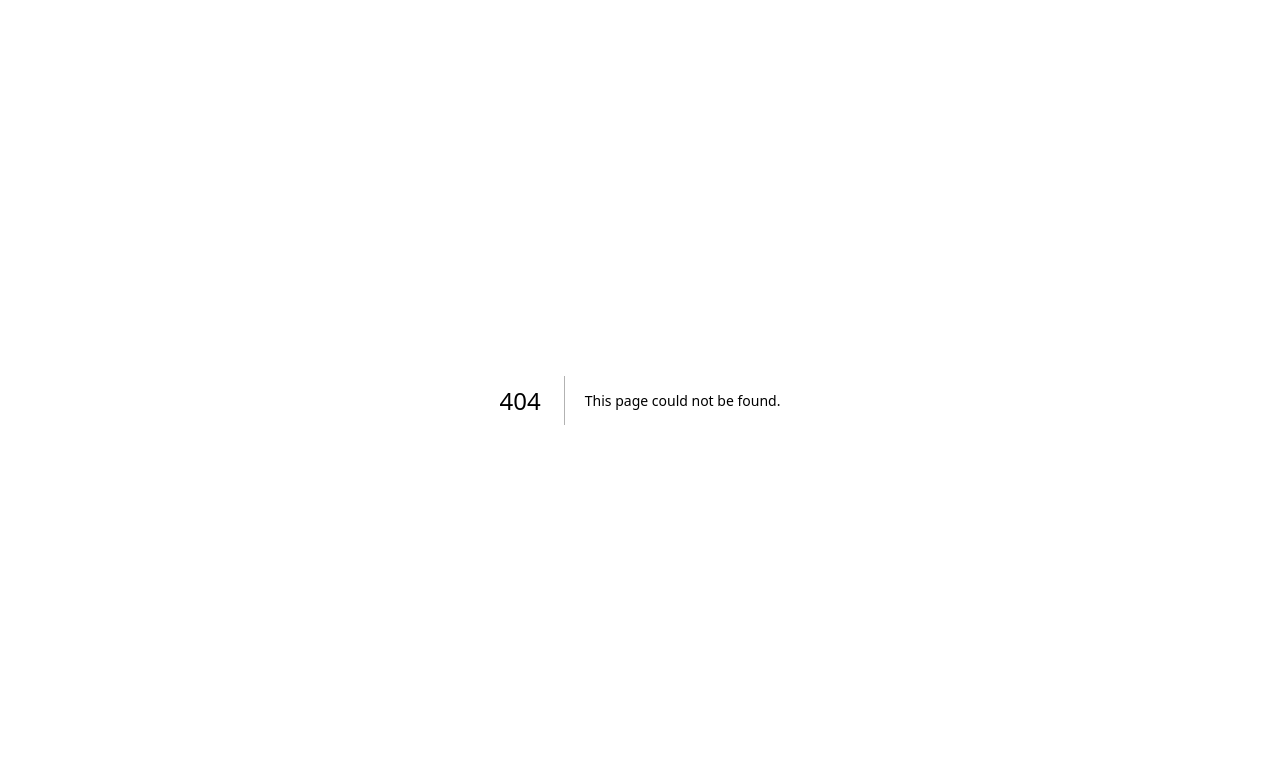
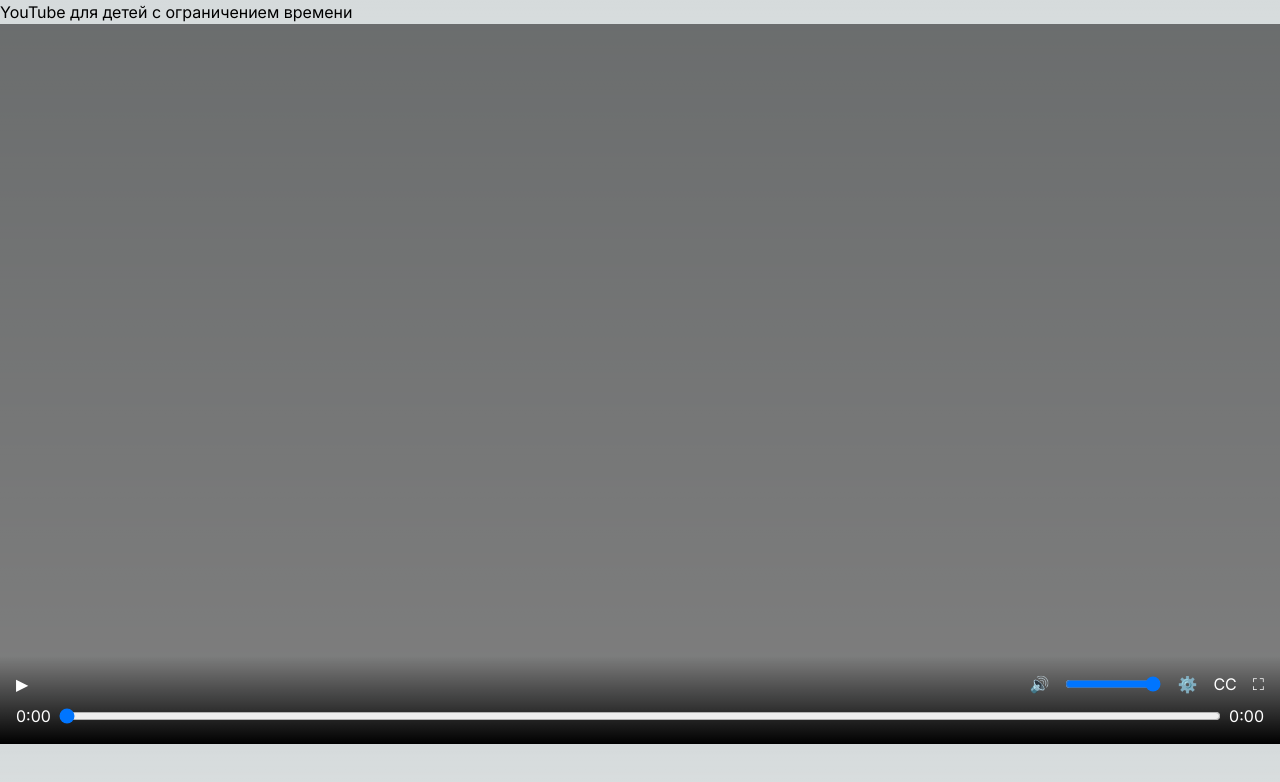
Before and after one commit to usulpro/youtube-kids-control, a Next.js app: page /player in a window 1280 px wide. Before the commit this address had no page. Shown: the top 782 px of the page. Built offline with nearby package versions, Linux system fonts and the light colour scheme.

Commit message:
Start new player

```diff
--- a/package.json
+++ b/package.json
@@ -9,6 +9,7 @@
     "lint": "next lint"
   },
   "dependencies": {
+    "@heroicons/react": "^2.1.5",
     "next": "14.2.7",
     "react": "^18",
     "react-dom": "^18",
--- a/src/app/page.tsx
+++ b/src/app/player/page.tsx
@@ -1,16 +1,16 @@
 'use client';
 
+import ControllableYoutubePlayer from '@/components/ControllableYoutubePlayer';
 import LinearProgressBar from '@/components/LinearProgressBar';
-import VideoPlayerWithTimeLimit from '@/components/VideoPlayerWithTimeLimit';
 import { VIDEO_CONFIG } from '@/config';
 
 export default function Home() {
   return (
     <main>
       <h1>YouTube для детей с ограничением времени</h1>
-      <VideoPlayerWithTimeLimit
-        videoId="dQw4w9WgXcQ"
-        timeLimit={VIDEO_CONFIG.DEFAULT_VIDEO_LENGTH}
+      <ControllableYoutubePlayer
+        videoId="wVH6vZiWrl8"
+        timeLimit={60 || VIDEO_CONFIG.DEFAULT_VIDEO_LENGTH}
         renderProgressBar={({ percentage, isFullscreen, shouldShow }) => (
           <LinearProgressBar
             percentage={percentage}
--- /dev/null
+++ b/src/components/ControllableYoutubePlayer.tsx
@@ -0,0 +1,301 @@
+import React, { useState, useEffect, useRef, useCallback } from 'react';
+
+interface YouTubePlayerProps {
+  videoId: string;
+  timeLimit: number; // in seconds
+}
+
+interface ControlPanelProps {
+  isPlaying: boolean;
+  isTimeLimitReached: boolean;
+  currentTime: number;
+  duration: number;
+  timeRemaining: number;
+  volume: number;
+  isMuted: boolean;
+  onTogglePlay: () => void;
+  onToggleMute: () => void;
+  onVolumeChange: (volume: number) => void;
+  onSeek: (time: number) => void;
+}
+
+const formatTime = (time: number) => {
+  const minutes = Math.floor(time / 60);
+  const seconds = Math.floor(time % 60);
+  return `${minutes}:${seconds < 10 ? '0' : ''}${seconds}`;
+};
+
+const ControlPanel: React.FC<ControlPanelProps> = ({
+  isPlaying,
+  isTimeLimitReached,
+  currentTime,
+  duration,
+  timeRemaining,
+  volume,
+  isMuted,
+  onTogglePlay,
+  onToggleMute,
+  onVolumeChange,
+  onSeek,
+}) => {
+  const [isHovered, setIsHovered] = useState(false);
+  const hideTimeoutRef = useRef<NodeJS.Timeout | null>(null);
+
+  const showControls = !isPlaying || isHovered;
+
+  useEffect(() => {
+    if (isPlaying && !isHovered) {
+      hideTimeoutRef.current = setTimeout(() => setIsHovered(false), 3000);
+    }
+    return () => {
+      if (hideTimeoutRef.current) {
+        clearTimeout(hideTimeoutRef.current);
+      }
+    };
+  }, [isPlaying, isHovered]);
+
+  const handleMouseEnter = () => {
+    setIsHovered(true);
+    if (hideTimeoutRef.current) {
+      clearTimeout(hideTimeoutRef.current);
+    }
+  };
+
+  const handleMouseLeave = () => {
+    if (isPlaying) {
+      hideTimeoutRef.current = setTimeout(() => setIsHovered(false), 3000);
+    }
+  };
+
+  return (
+    <div
+      className={`absolute bottom-0 left-0 right-0 bg-gradient-to-t from-black to-transparent p-4 transition-opacity duration-300 ${
+        showControls ? 'opacity-100' : 'opacity-0'
+      }`}
+      onMouseEnter={handleMouseEnter}
+      onMouseLeave={handleMouseLeave}
+    >
+      <div className="flex items-center justify-between mb-2">
+        <button
+          onClick={onTogglePlay}
+          disabled={isTimeLimitReached}
+          aria-label={isPlaying ? 'Pause video' : 'Play video'}
+          className="text-white focus:outline-none"
+        >
+          {isPlaying ? '||' : '▶'}
+        </button>
+        <div className="flex items-center space-x-4">
+          <button
+            onClick={onToggleMute}
+            aria-label={isMuted ? 'Unmute' : 'Mute'}
+            className="text-white focus:outline-none"
+          >
+            {isMuted ? '🔇' : '🔊'}
+          </button>
+          <input
+            type="range"
+            min="0"
+            max="100"
+            value={volume}
+            onChange={(e) => onVolumeChange(Number(e.target.value))}
+            className="w-24"
+          />
+          <button
+            aria-label="Settings"
+            className="text-white focus:outline-none"
+          >
+            ⚙️
+          </button>
+          <button
+            aria-label="Subtitles"
+            className="text-white focus:outline-none"
+          >
+            CC
+          </button>
+          <button
+            aria-label="Fullscreen"
+            className="text-white focus:outline-none"
+          >
+            ⛶
+          </button>
+        </div>
+      </div>
+      <div className="flex items-center space-x-2 text-white">
+        <span>{formatTime(currentTime)}</span>
+        <input
+          type="range"
+          min="0"
+          max={duration}
+          value={currentTime}
+          onChange={(e) => onSeek(Number(e.target.value))}
+          className="flex-grow"
+        />
+        <span>{formatTime(duration)}</span>
+      </div>
+    </div>
+  );
+};
+
+const ControllableYoutubePlayer: React.FC<YouTubePlayerProps> = ({
+  videoId,
+  timeLimit,
+}) => {
+  const [timeRemaining, setTimeRemaining] = useState(timeLimit);
+  const [isPlaying, setIsPlaying] = useState(false);
+  const [isTimeLimitReached, setIsTimeLimitReached] = useState(false);
+  const [currentTime, setCurrentTime] = useState(0);
+  const [duration, setDuration] = useState(0);
+  const [volume, setVolume] = useState(100);
+  const [isMuted, setIsMuted] = useState(false);
+
+  const playerRef = useRef<YT.Player | null>(null);
+  const containerRef = useRef<HTMLDivElement>(null);
+  const timerRef = useRef<NodeJS.Timeout | null>(null);
+
+  useEffect(() => {
+    const tag = document.createElement('script');
+    tag.src = 'https://www.youtube.com/iframe_api';
+    const firstScriptTag = document.getElementsByTagName('script')[0];
+    firstScriptTag.parentNode?.insertBefore(tag, firstScriptTag);
+
+    window.onYouTubeIframeAPIReady = initializeYouTubePlayer;
+
+    return () => {
+      if (timerRef.current) {
+        clearInterval(timerRef.current);
+      }
+    };
+  }, []);
+
+  const initializeYouTubePlayer = () => {
+    if (!containerRef.current) return;
+
+    playerRef.current = new window.YT.Player(containerRef.current, {
+      height: '360',
+      width: '640',
+      videoId: videoId,
+      playerVars: {
+        controls: 0,
+        disablekb: 1,
+      },
+      events: {
+        onReady: onPlayerReady,
+        onStateChange: onPlayerStateChange,
+      },
+    });
+  };
+
+  const onPlayerReady = (event: YT.PlayerEvent) => {
+    setDuration(event.target.getDuration());
+  };
+
+  const onPlayerStateChange = (event: YT.OnStateChangeEvent) => {
+    if (event.data === window.YT.PlayerState.PLAYING) {
+      if (!isTimeLimitReached) {
+        setIsPlaying(true);
+        startTimer();
+      } else {
+        event.target.pauseVideo();
+      }
+    } else {
+      setIsPlaying(false);
+      stopTimer();
+    }
+  };
+
+  const startTimer = useCallback(() => {
+    if (timerRef.current) return;
+    timerRef.current = setInterval(() => {
+      setTimeRemaining((prevTime) => {
+        if (prevTime <= 0) {
+          handleTimeOver();
+          return 0;
+        }
+        return prevTime - 1;
+      });
+      if (playerRef.current?.getCurrentTime) {
+        setCurrentTime(playerRef.current.getCurrentTime());
+      }
+    }, 1000);
+  }, []);
+
+  const stopTimer = useCallback(() => {
+    if (timerRef.current) {
+      clearInterval(timerRef.current);
+      timerRef.current = null;
+    }
+  }, []);
+
+  const handleTimeOver = useCallback(() => {
+    stopTimer();
+    setIsTimeLimitReached(true);
+    setIsPlaying(false);
+    if (playerRef.current?.pauseVideo) {
+      playerRef.current.pauseVideo();
+    }
+  }, [stopTimer]);
+
+  const togglePlay = useCallback(() => {
+    if (isTimeLimitReached) return;
+    if (isPlaying) {
+      playerRef.current?.pauseVideo();
+    } else {
+      playerRef.current?.playVideo();
+    }
+  }, [isPlaying, isTimeLimitReached]);
+
+  const toggleMute = useCallback(() => {
+    if (playerRef.current) {
+      if (isMuted) {
+        playerRef.current.unMute();
+        playerRef.current.setVolume(volume);
+        setIsMuted(false);
+      } else {
+        playerRef.current.mute();
+        setIsMuted(true);
+      }
+    }
+  }, [isMuted, volume]);
+
+  const handleVolumeChange = useCallback((newVolume: number) => {
+    if (playerRef.current) {
+      playerRef.current.setVolume(newVolume);
+      setVolume(newVolume);
+      const shouldBeMuted = newVolume === 0;
+      playerRef.current[shouldBeMuted ? 'mute' : 'unMute']();
+      setIsMuted(shouldBeMuted);
+    }
+  }, []);
+
+  const handleSeek = useCallback((time: number) => {
+    if (playerRef.current) {
+      playerRef.current.seekTo(time, true);
+    }
+  }, []);
+
+  return (
+    <div className="relative w-full h-0 pb-[56.25%]">
+      <div
+        ref={containerRef}
+        className="absolute top-0 left-0 w-full h-full"
+      ></div>
+      <div className="absolute top-0 left-0 w-full h-full bg-black bg-opacity-50 flex flex-col justify-end">
+        <ControlPanel
+          isPlaying={isPlaying}
+          isTimeLimitReached={isTimeLimitReached}
+          currentTime={currentTime}
+          duration={duration}
+          timeRemaining={timeRemaining}
+          volume={volume}
+          isMuted={isMuted}
+          onTogglePlay={togglePlay}
+          onToggleMute={toggleMute}
+          onVolumeChange={handleVolumeChange}
+          onSeek={handleSeek}
+        />
+      </div>
+    </div>
+  );
+};
+
+export default ControllableYoutubePlayer;
--- a/src/components/VideoPlayerWithTimeLimit.tsx
+++ b/src/components/VideoPlayerWithTimeLimit.tsx
@@ -1,6 +1,6 @@
 'use client';
 
-import React, { useState, useEffect, useRef } from 'react';
+import React, { useState, useEffect, useRef, useCallback } from 'react';
 
 interface VideoPlayerWithTimeLimitProps {
   videoId: string;
@@ -17,7 +17,6 @@ const VideoPlayerWithTimeLimit: React.FC<VideoPlayerWithTimeLimitProps> = ({
   timeLimit,
   renderProgressBar,
 }) => {
-  const [player, setPlayer] = useState<YT.Player | null>(null);
   const [timeRemaining, setTimeRemaining] = useState(timeLimit);
   const [isPlaying, setIsPlaying] = useState(false);
   const [isFullscreen, setIsFullscreen] = useState(false);
@@ -25,12 +24,13 @@ const VideoPlayerWithTimeLimit: React.FC<VideoPlayerWithTimeLimitProps> = ({
   const [volume, setVolume] = useState(100);
   const [currentTime, setCurrentTime] = useState(0);
   const [duration, setDuration] = useState(0);
-  const playerRef = useRef<HTMLDivElement>(null);
+  const [isTimeLimitReached, setIsTimeLimitReached] = useState(false);
+  const playerRef = useRef<YT.Player | null>(null);
+  const playerElementRef = useRef<HTMLDivElement>(null);
   const containerRef = useRef<HTMLDivElement>(null);
   const intervalRef = useRef<NodeJS.Timeout | null>(null);
 
   useEffect(() => {
-    // Load YouTube API
     const tag = document.createElement('script');
     tag.src = 'https://www.youtube.com/iframe_api';
     const firstScriptTag = document.getElementsByTagName('script')[0];
@@ -46,11 +46,11 @@ const VideoPlayerWithTimeLimit: React.FC<VideoPlayerWithTimeLimitProps> = ({
   }, []);
 
   const onYouTubeIframeAPIReady = () => {
-    if (!playerRef.current) return;
+    if (!playerElementRef.current) return;
 
-    const newPlayer = new window.YT.Player(playerRef.current, {
-      height: '390',
-      width: '640',
+    const newPlayer = new window.YT.Player(playerElementRef.current, {
+      height: '720',
+      width: '100%',
       videoId: videoId,
       events: {
         onReady: onPlayerReady,
@@ -58,155 +58,101 @@ const VideoPlayerWithTimeLimit: React.FC<VideoPlayerWithTimeLimitProps> = ({
       },
     });
 
-    setPlayer(newPlayer);
+    playerRef.current = newPlayer;
   };
 
   const onPlayerReady = (event: YT.PlayerEvent) => {
-    setPlayer(event.target);
     setDuration(event.target.getDuration());
   };
 
   const onPlayerStateChange = (event: YT.OnStateChangeEvent) => {
     if (event.data === window.YT.PlayerState.PLAYING) {
-      setIsPlaying(true);
-      startTimer();
+      if (!isTimeLimitReached) {
+        setIsPlaying(true);
+        startTimer();
+      } else {
+        event.target.pauseVideo();
+        setIsPlaying(false);
+      }
     } else {
       setIsPlaying(false);
       stopTimer();
     }
   };
 
-  const startTimer = () => {
+  const startTimer = useCallback(() => {
     if (intervalRef.current) return;
     intervalRef.current = setInterval(() => {
       setTimeRemaining((prevTime) => {
         if (prevTime <= 0) {
-          clearInterval(intervalRef.current as NodeJS.Timeout);
-          player?.pauseVideo();
+          handleTimeOver();
           return 0;
         }
         return prevTime - 1;
       });
     }, 1000);
-  };
+  }, []);
 
-  const stopTimer = () => {
+  const stopTimer = useCallback(() => {
     if (intervalRef.current) {
       clearInterval(intervalRef.current);
       intervalRef.current = null;
     }
-  };
+  }, []);
 
-  const togglePlay = () => {
+  const handleTimeOver = useCallback(() => {
+    stopTimer();
+    setIsTimeLimitReached(true);
+    setIsPlaying(false);
+    if (playerRef.current && playerRef.current.pauseVideo) {
+      playerRef.current.pauseVideo();
+    }
+    console.log('Time over - video should stop');
+  }, [stopTimer]);
+
+  const togglePlay = useCallback(() => {
+    if (isTimeLimitReached) return;
     if (isPlaying) {
-      player?.pauseVideo();
+      playerRef.current?.pauseVideo();
     } else {
-      player?.playVideo();
+      playerRef.current?.playVideo();
     }
-  };
+  }, [isPlaying, isTimeLimitReached]);
 
-  const toggleMute = () => {
+  const toggleMute = useCallback(() => {
     if (isMuted) {
-      player?.unMute();
+      playerRef.current?.unMute();
       setIsMuted(false);
     } else {
-      player?.mute();
+      playerRef.current?.mute();
       setIsMuted(true);
     }
-  };
+  }, [isMuted]);
 
-  const handleVolumeChange = (e: React.ChangeEvent<HTMLInputElement>) => {
-    const newVolume = parseInt(e.target.value, 10);
-    setVolume(newVolume);
-    player?.setVolume(newVolume);
-  };
+  const handleVolumeChange = useCallback(
+    (e: React.ChangeEvent<HTMLInputElement>) => {
+      const newVolume = parseInt(e.target.value, 10);
+      setVolume(newVolume);
+      playerRef.current?.setVolume(newVolume);
+    },
+    [],
+  );
 
-  const handleSeek = (e: React.ChangeEvent<HTMLInputElement>) => {
-    const newTime = parseInt(e.target.value, 10);
-    player?.seekTo(newTime, true);
-  };
+  const handleSeek = useCallback(
+    (e: React.ChangeEvent<HTMLInputElement>) => {
+      if (isTimeLimitReached) return;
+      const newTime = parseInt(e.target.value, 10);
+      playerRef.current?.seekTo(newTime, true);
+    },
+    [isTimeLimitReached],
+  );
 
-  const toggleFullscreen = () => {
-    if (!containerRef.current) return;
-
-    if (!isFullscreen) {
-      if (containerRef.current.requestFullscreen) {
-        containerRef.current.requestFullscreen();
-      }
-    } else {
-      if (document.exitFullscreen) {
-        document.exitFullscreen();
-      }
-    }
-  };
-
-  useEffect(() => {
-    const handleFullscreenChange = () => {
-      setIsFullscreen(!!document.fullscreenElement);
-    };
-    document.addEventListener('fullscreenchange', handleFullscreenChange);
-    return () => {
-      document.removeEventListener('fullscreenchange', handleFullscreenChange);
-    };
-  }, []);
-
-  useEffect(() => {
-    const updateCurrentTime = () => {
-      if (player && player.getCurrentTime) {
-        setCurrentTime(player.getCurrentTime());
-      }
-    };
-    const timeUpdateInterval = setInterval(updateCurrentTime, 1000);
-    return () => clearInterval(timeUpdateInterval);
-  }, [player]);
-
-  const formatTime = (time: number) => {
-    const minutes = Math.floor(time / 60);
-    const seconds = Math.floor(time % 60);
-    return `${minutes}:${seconds < 10 ? '0' : ''}${seconds}`;
-  };
-
-  const progressPercentage = ((timeLimit - timeRemaining) / timeLimit) * 100;
+  // ... (остальной код остается без изменений)
 
   return (
     <div ref={containerRef} className="relative w-full h-full">
-      <div ref={playerRef} className="w-full h-full"></div>
-      <div className="absolute inset-0 bg-transparent" />{' '}
-      {/* Transparent overlay */}
-      {player && (
-        <div className="absolute bottom-0 left-0 right-0 bg-black bg-opacity-50 text-white p-2">
-          <div className="flex items-center justify-between">
-            <button onClick={togglePlay}>{isPlaying ? 'Pause' : 'Play'}</button>
-            <input
-              type="range"
-              min="0"
-              max={duration}
-              value={currentTime}
-              onChange={handleSeek}
-              className="w-1/2"
-            />
-            <span>
-              {formatTime(currentTime)} / {formatTime(duration)}
-            </span>
-            <button onClick={toggleMute}>{isMuted ? 'Unmute' : 'Mute'}</button>
-            <input
-              type="range"
-              min="0"
-              max="100"
-              value={volume}
-              onChange={handleVolumeChange}
-            />
-            <button onClick={toggleFullscreen}>
-              {isFullscreen ? 'Exit Fullscreen' : 'Fullscreen'}
-            </button>
-          </div>
-        </div>
-      )}
-      {renderProgressBar({
-        percentage: progressPercentage,
-        isFullscreen,
-        shouldShow: timeRemaining <= 60, // Show progress bar in last 60 seconds
-      })}
+      <div ref={playerElementRef} className="w-full h-full"></div>
+      {/* ... (остальной JSX остается без изменений) */}
     </div>
   );
 };
--- a/src/config.ts
+++ b/src/config.ts
@@ -1,6 +1,6 @@
 // config.ts
 export const VIDEO_CONFIG = {
-  PROGRESS_BAR_START_TIME: 20, // Seconds before end when progress bar should start
-  EXIT_FULLSCREEN_BEFORE_END: 5, // Seconds before end to exit fullscreen
-  DEFAULT_VIDEO_LENGTH: 30, // 10 minutes in seconds
+  PROGRESS_BAR_START_TIME: 5, // Seconds before end when progress bar should start
+  EXIT_FULLSCREEN_BEFORE_END: 7, // Seconds before end to exit fullscreen
+  DEFAULT_VIDEO_LENGTH: 10, // 10 minutes in seconds
 };
```
Also changed, not shown: 1 other file (tests, documents, lock files or other folders).
